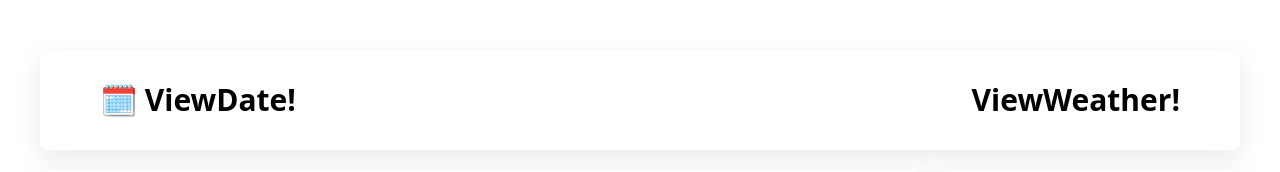
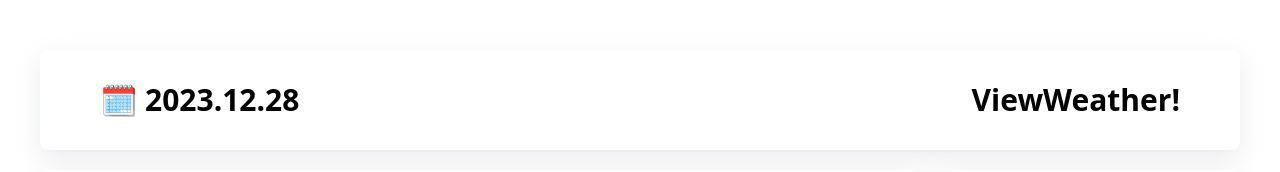
Before and after one commit to Hansebin/next.js_ToyProject, a Next.js app: page / in a window 1280 px wide. Shown: the top 172 px of the page. Built offline with nearby package versions, Linux system fonts and the light colour scheme.

Commit message:
feat: 현재 날짜 불러오기 및 화면에 출력

```diff
--- a/src/components/ViewDate.tsx
+++ b/src/components/ViewDate.tsx
@@ -1,3 +1,16 @@
 export default function ViewDate() {
-  return <>ViewDate!</>;
+  // 현재 연월일을 계산하는 함수 fullDate
+  const fullDate = () => {
+    const nowYear = new Date().getFullYear();
+    const nowMonth = `0${new Date().getMonth() + 1}`.slice(-2);
+    const nowDate = `0${new Date().getDate()}`.slice(-2);
+
+    return `${nowYear}.${nowMonth}.${nowDate}`;
+  };
+
+  return (
+    <>
+      <div>{fullDate()}</div>
+    </>
+  );
 }
```
